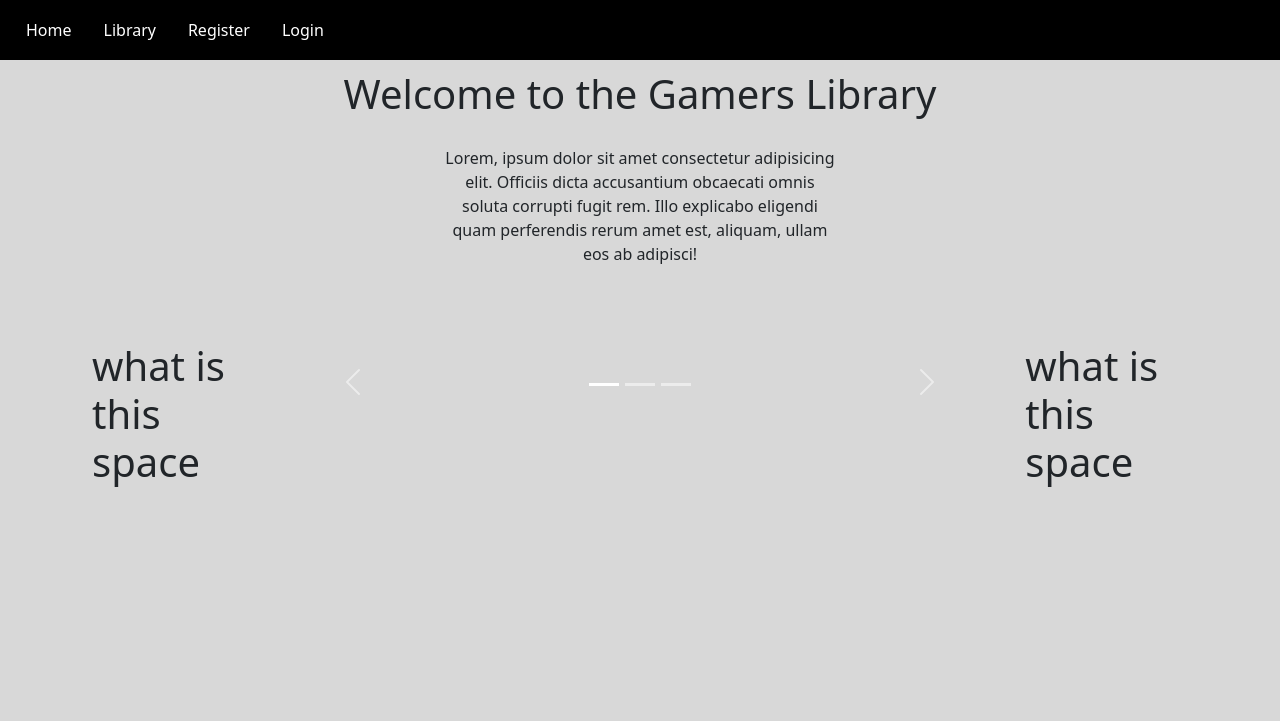
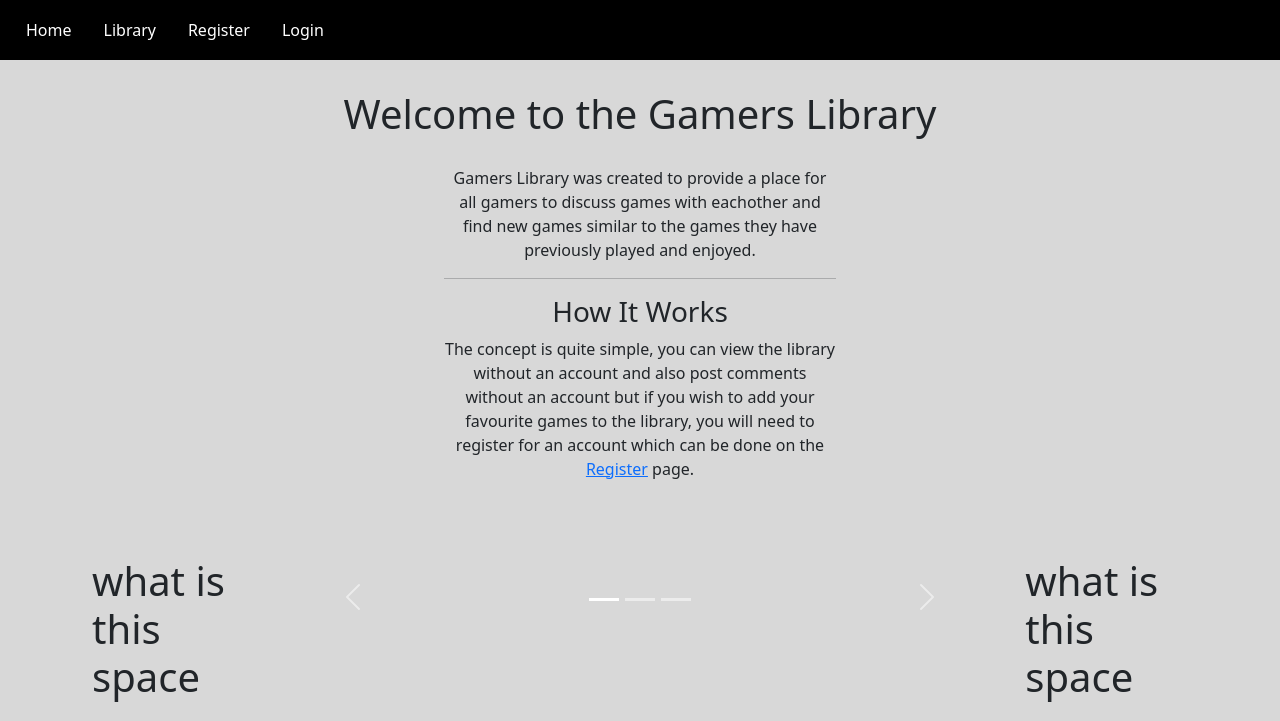
Before and after one commit to GitHub-Harrison/gamers-library, a Django app: page / in a window 1280 px wide. Shown: the top 721 px of the page. Run offline with Django 3.2, Linux system fonts and the light colour scheme; some libraries are stand-ins or nearby versions.

Commit message:
Add more text to welcome message

```diff
--- a/templates/home.html
+++ b/templates/home.html
@@ -12,14 +12,22 @@ Gamers Library | Home
 
 <!-- welcome message -->
 <div class="container text-center col-md-8 offset-2">
+    <div></div>
     <h1>Welcome to the Gamers Library</h1>
     <div class="row">
         <div class="col-6 offset-3">
             <p>
-                Lorem, ipsum dolor sit amet consectetur adipisicing elit.
-                Officiis dicta accusantium obcaecati omnis soluta corrupti fugit rem.
-                Illo explicabo eligendi quam perferendis rerum amet est,
-                aliquam, ullam eos ab adipisci!
+                Gamers Library was created to provide a place for all gamers
+                to discuss games with eachother and find new games similar to
+                the games they have previously played and enjoyed.
+            </p>
+            <hr>
+            <h3>How It Works</h3>
+            <p>
+                The concept is quite simple, you can view the library without an account
+                and also post comments without an account but if you wish to add your favourite
+                games to the library, you will need to register for an account which can be done
+                on the <a href="{% url 'account_signup' %}">Register</a> page.
             </p>
         </div>
     </div>
```
